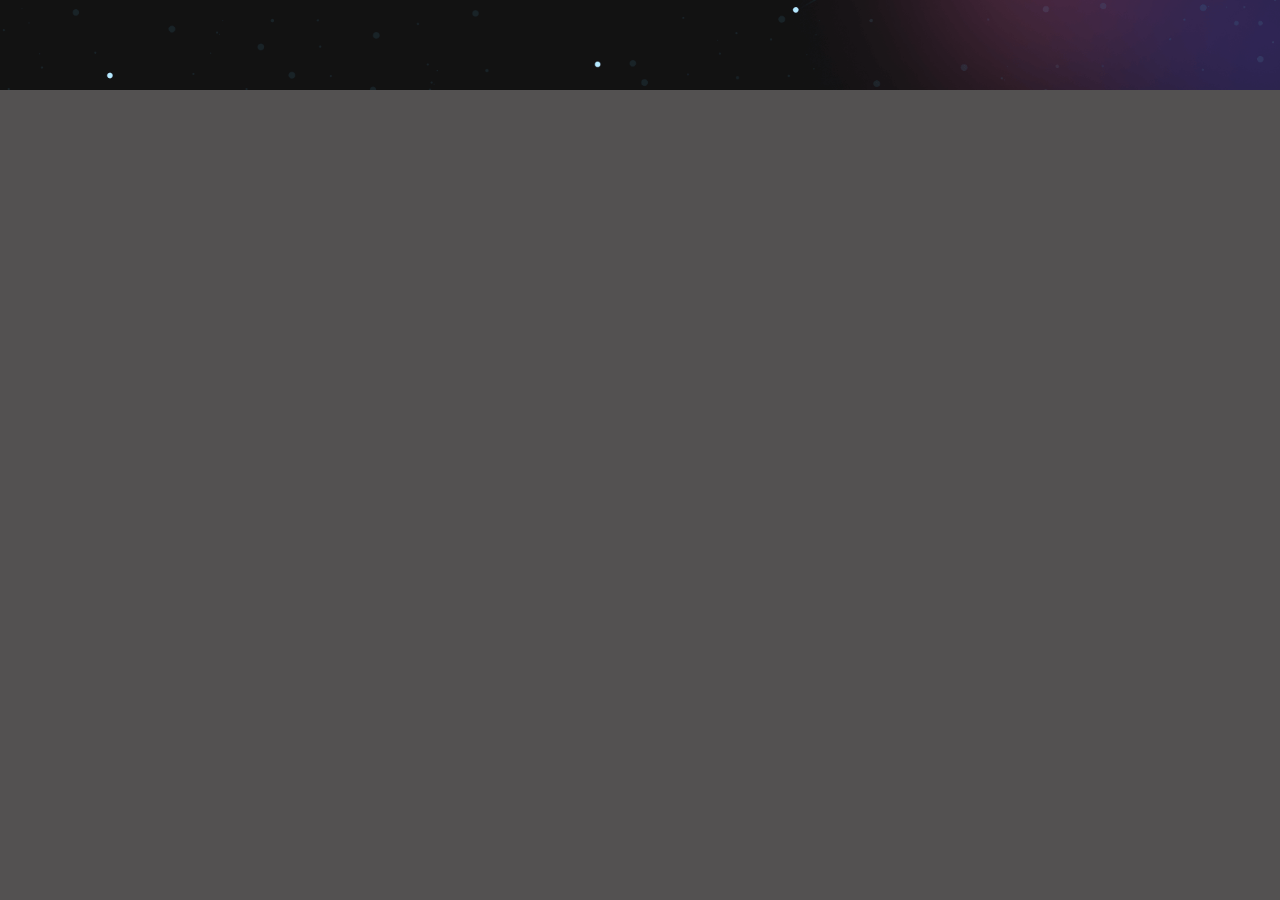
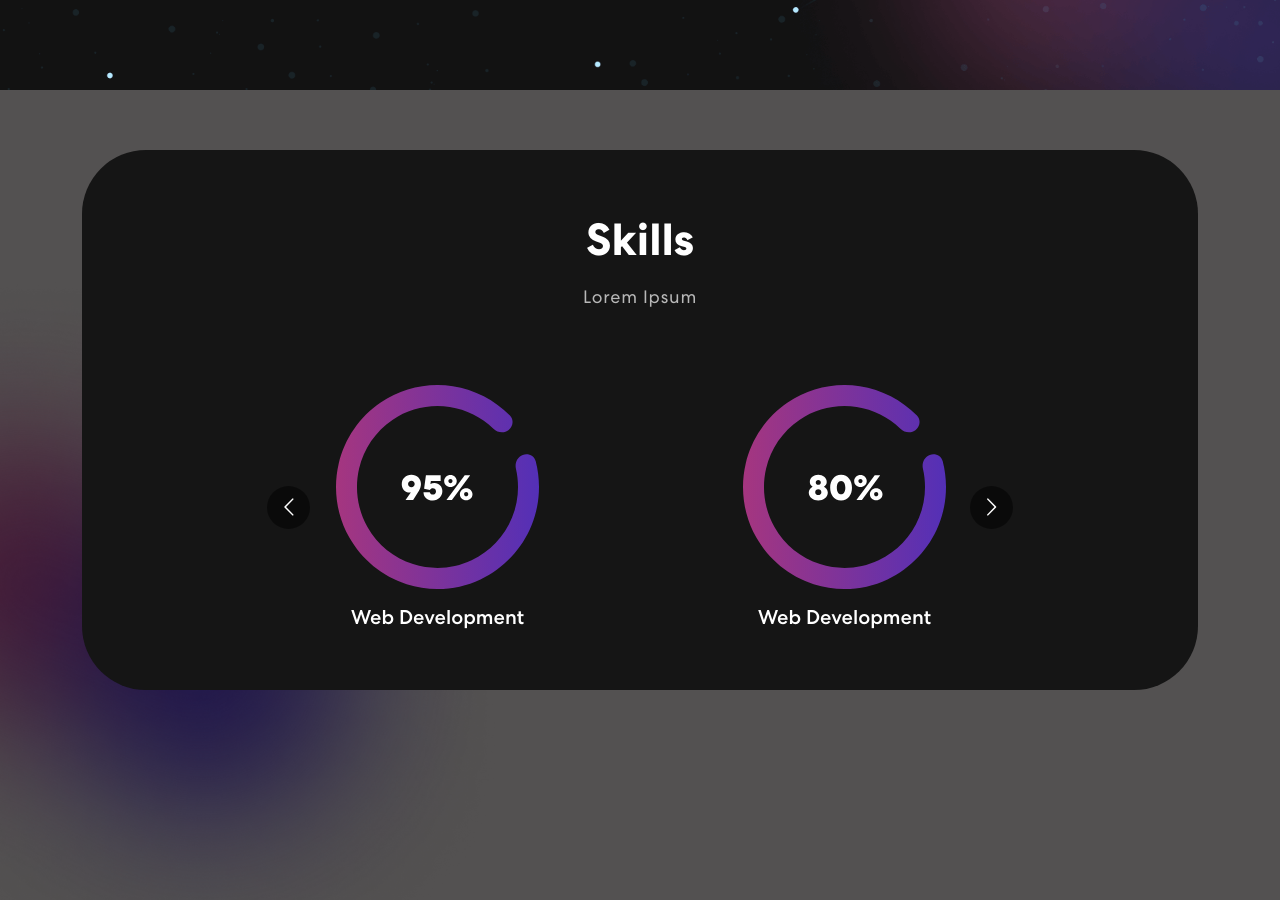
Before and after one commit to Rajeevann/Personal_Blog, a React (Create React App) app: page / in a window 1280 px wide. Shown: the part 676-1576 px from the top of the page. Before the commit the page ends 800 px from the top, so only its background shows below. Built offline with nearby package versions, Linux system fonts and the light colour scheme.

Commit message:
Add Skills

```diff
--- a/package.json
+++ b/package.json
@@ -12,6 +12,7 @@
     "react-bootstrap-icons": "^1.10.3",
     "react-dom": "^18.2.0",
     "react-icons": "^4.10.1",
+    "react-multi-carousel": "^2.8.4",
     "react-scripts": "5.0.1",
     "web-vitals": "^2.1.4"
   },
--- a/src/App.jsx
+++ b/src/App.jsx
@@ -1,12 +1,14 @@
 import "./App.css";
 import Banner from "./components/Banner";
 import NavBar from "./components/NavBar";
+import Skills from "./components/Skills";
 
 function App() {
   return (
     <div className="App">
       <NavBar />
       <Banner />
+      <Skills />
     </div>
   );
 }
--- /dev/null
+++ b/src/components/Skills.jsx
@@ -0,0 +1,67 @@
+import React from "react";
+import { Col, Container, Row } from "react-bootstrap";
+import Carousel from "react-multi-carousel";
+import "react-multi-carousel/lib/styles.css";
+import meter1 from "../../src/assets/img/meter1.svg";
+import meter2 from "../../src/assets/img/meter2.svg";
+import meter3 from "../../src/assets/img/meter3.svg";
+import "../../src/components/skills.css";
+import colorSharp from "../../src/assets/img/color-sharp.png";
+
+const Skills = () => {
+  const responsive = {
+    superLargeDesktop: {
+      // the naming can be any, depends on you.
+      breakpoint: { max: 4000, min: 3000 },
+      items: 5,
+    },
+    desktop: {
+      breakpoint: { max: 3000, min: 1024 },
+      items: 3,
+    },
+    tablet: {
+      breakpoint: { max: 1024, min: 464 },
+      items: 2,
+    },
+    mobile: {
+      breakpoint: { max: 464, min: 0 },
+      items: 1,
+    },
+  };
+
+  return (
+    <div className="skill">
+      <Container>
+        <Row>
+          <Col>
+            <div className="skill-bx wow zoomIn">
+              <h2>Skills</h2>
+              <p>Lorem Ipsum</p>
+              <Carousel
+                responsive={responsive}
+                infinite={true}
+                className="owl-carousel owl-theme skill-slider"
+              >
+                <div className="item">
+                  <img src={meter1} alt="Image" />
+                  <h5>Web Development</h5>
+                </div>
+                <div className="item">
+                  <img src={meter2} alt="Image" />
+                  <h5>Web Development</h5>
+                </div>
+                <div className="item">
+                  <img src={meter3} alt="Image" />
+                  <h5>Web Development</h5>
+                </div>
+              </Carousel>
+            </div>
+          </Col>
+        </Row>
+      </Container>
+      <img className="background-image-left" src={colorSharp} />
+    </div>
+  );
+};
+
+export default Skills;
--- /dev/null
+++ b/src/components/skills.css
@@ -0,0 +1,38 @@
+.skill {
+  padding: 0 0 50px 0;
+  position: relative;
+}
+.skill-bx {
+  background: #151515;
+  border-radius: 64px;
+  text-align: center;
+  padding: 60px 50px;
+  margin-top: 60px;
+}
+.skill h2 {
+  font-size: 45px;
+  font-weight: 700;
+}
+.skill p {
+  color: #b8b8b8;
+  font-size: 18px;
+  letter-spacing: 0.8px;
+  line-height: 1.5em;
+  margin: 14px 0 75px 0;
+}
+.skill-slider {
+  width: 80%;
+  margin: 0 auto;
+  position: relative;
+}
+.skill-slider .item img {
+  width: 50%;
+  margin: 0 auto 15px auto;
+}
+.background-image-left {
+  top: 28%;
+  position: absolute;
+  bottom: 0;
+  width: 40%;
+  z-index: -4;
+}
```
Also changed, not shown: 1 other file (tests, documents, lock files or other folders).
